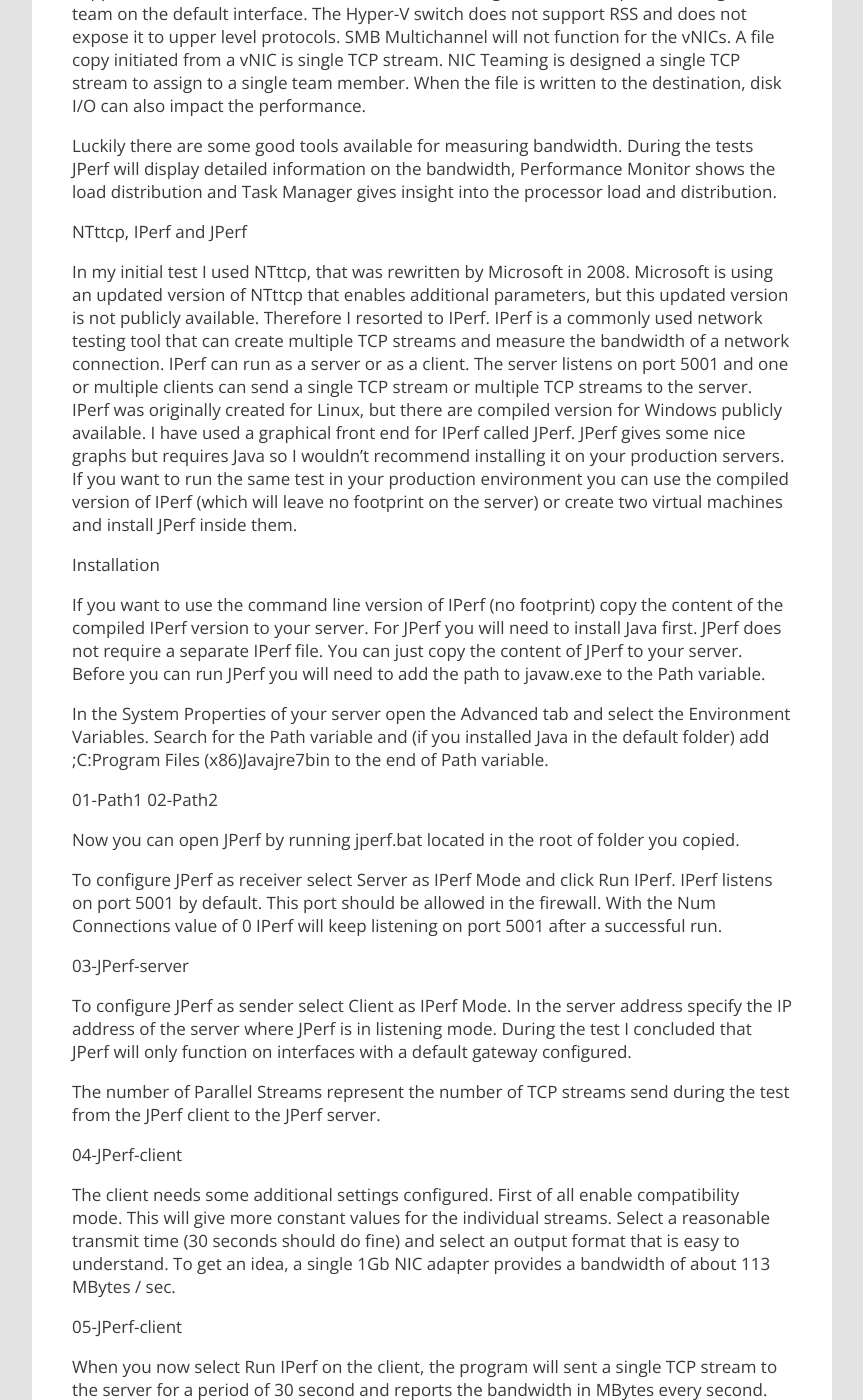
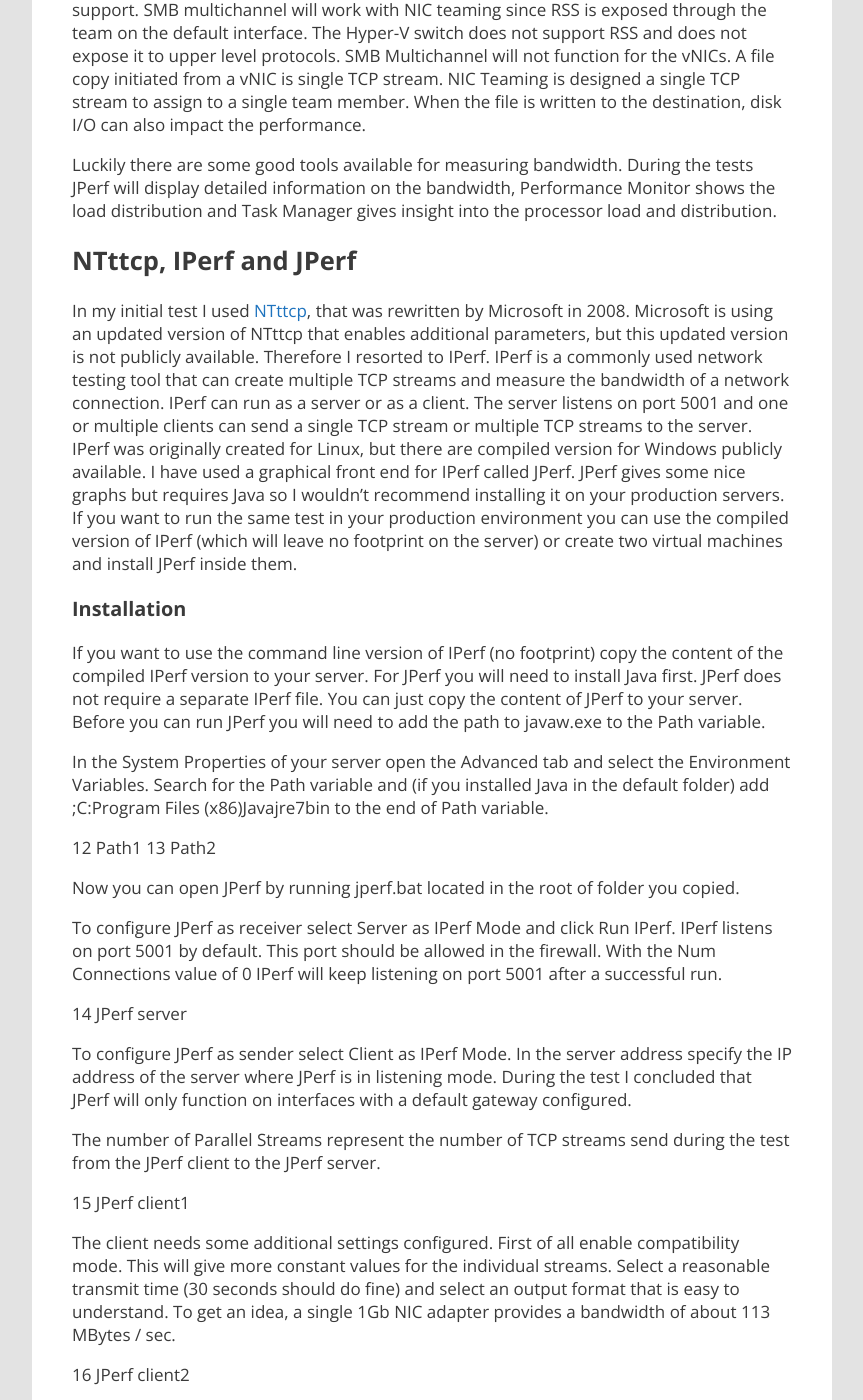
Before and after one commit to marcvaneijk/marcvaneijk.old, a Jekyll site: the page built from _posts/2013-01-09-nic2.md, in a window 1280 px wide and 1400 px high, scrolled down 877 px. Shown: the whole window, without its empty margins (58-921 px from the left). Built offline with Jekyll 4.4.1, drawn with Linux system fonts in a browser that asks for light colours; nearby versions of some CDN libraries; some of the changed text lies outside the part shown.

Commit message:
Update 2013-01-09-nic2.md

```diff
--- a/_posts/2013-01-09-nic2.md
+++ b/_posts/2013-01-09-nic2.md
@@ -12,7 +12,7 @@ This blog series consists of four parts
 - [NIC Teaming, Hyper-V switch, QoS and actual performance | part 3 – Performance](/2013/09/22/bmd3)
 - [NIC Teaming, Hyper-V switch, QoS and actual performance | part 4 – Traffic classes](/2013/10/05/bmd4)
 
-Preparing the lab
+## Preparing the lab
 
 The test lab consist of two servers (HP Proliant DL 360 G5, nothing fancy but it will give a good picture on the processor demand). Each server contains a dual port 10Gb NIC and a quad port 1Gb NIC. The NICs have RSS and VMQ support. The quad port 1Gb NIC in the servers are directly connected to each other. This will give the best picture since a switch configuration might interfere with the results.
 
@@ -20,62 +20,62 @@ Performance is influenced by a lot of factors. For example, copying a large file
 
 Luckily there are some good tools available for measuring bandwidth. During the tests JPerf will display detailed information on the bandwidth, Performance Monitor shows the load distribution and Task Manager gives insight into the processor load and distribution.
 
-NTttcp, IPerf and JPerf
+## NTttcp, IPerf and JPerf
 
-In my initial test I used NTttcp, that was rewritten by Microsoft in 2008. Microsoft is using an updated version of NTttcp that enables additional parameters, but this updated version is not publicly available. Therefore I resorted to IPerf. IPerf is a commonly used network testing tool that can create multiple TCP streams and measure the bandwidth of a network connection. IPerf can run as a server or as a client. The server listens on port 5001 and one or multiple clients can send a single TCP stream or multiple TCP streams to the server. IPerf was originally created for Linux, but there are compiled version for Windows publicly available. I have used a graphical front end for IPerf called JPerf. JPerf gives some nice graphs but requires Java so I wouldn’t recommend installing it on your production servers. If you want to run the same test in your production environment you can use the compiled version of IPerf (which will leave no footprint on the server) or create two virtual machines and install JPerf inside them.
+In my initial test I used [NTttcp](http://msdn.microsoft.com/en-us/library/windows/hardware/gg463264.aspx), that was rewritten by Microsoft in 2008. Microsoft is using an updated version of NTttcp that enables additional parameters, but this updated version is not publicly available. Therefore I resorted to IPerf. IPerf is a commonly used network testing tool that can create multiple TCP streams and measure the bandwidth of a network connection. IPerf can run as a server or as a client. The server listens on port 5001 and one or multiple clients can send a single TCP stream or multiple TCP streams to the server. IPerf was originally created for Linux, but there are compiled version for Windows publicly available. I have used a graphical front end for IPerf called JPerf. JPerf gives some nice graphs but requires Java so I wouldn’t recommend installing it on your production servers. If you want to run the same test in your production environment you can use the compiled version of IPerf (which will leave no footprint on the server) or create two virtual machines and install JPerf inside them.
 
-Installation
+### Installation
 
 If you want to use the command line version of IPerf (no footprint) copy the content of the compiled IPerf version to your server. For JPerf you will need to install Java first. JPerf does not require a separate IPerf file. You can just copy the content of JPerf to your server. Before you can run JPerf you will need to add the path to javaw.exe to the Path variable.
 
 In the System Properties of your server open the Advanced tab and select the Environment Variables. Search for the Path variable and (if you installed Java in the default folder) add ;C:Program Files (x86)Javajre7bin to the end of Path variable.
 
-01-Path1    02-Path2
+12 Path1    13 Path2
 
 Now you can open JPerf by running jperf.bat located in the root of folder you copied.
 
 To configure JPerf as receiver select Server as IPerf Mode and click Run IPerf. IPerf listens on port 5001 by default. This port should be allowed in the firewall. With the Num Connections value of 0 IPerf will keep listening on port 5001 after a successful run.
 
-03-JPerf-server
+14 JPerf server
 
 To configure JPerf as sender select Client as IPerf Mode. In the server address specify the IP address of the server where JPerf is in listening mode. During the test I concluded that JPerf will only function on interfaces with a default gateway configured.
 
 The number of Parallel Streams represent the number of TCP streams send during the test from the JPerf client to the JPerf server.
 
-04-JPerf-client
+15 JPerf client1
 
 The client needs some additional settings configured. First of all enable compatibility mode. This will give more constant values for the individual streams. Select a reasonable transmit time (30 seconds should do fine) and select an output format that is easy to understand. To get an idea, a single 1Gb NIC adapter provides a bandwidth of about 113 MBytes / sec.
 
-05-JPerf-client
+16 JPerf client2
 
 When you now select Run IPerf on the client, the program will sent a single TCP stream to the server for a period of 30 second and reports the bandwidth in MBytes every second.
 
-Performance Monitor
+## Performance Monitor
 
 Performance Monitor in Windows Server 2012 provides counters to monitor the Load distribution of the TCP streams on the Physical NICs in the LBFO team. The counter Bytes Total/Sec of the performance object Network Adapter will display the Total Bytes per second for an individual physical NIC.
 
-Configuration
+### Configuration
 
 When you open performance monitor (perfmon.msc) and select Performance Monitor in the left menu the % Processor time counter is enabled by default. You can remove or deselect this counter.
 
-06-PerfmonOpen
+17 PerfmonOpen
 
 Add a new counter by clicking on the green plus icon. Search for the Network Adapter performance object and select the Bytes Total/sec. In the instances of selected object choose all the physical NICs that are part of the LBFO team.
 
-07-PerfmonAddCounter
+18 PerfmonAddCounter
 
 Performance monitor provides several views. The best view for the tests is probably Histogram bar. Open the properties of the Performance Monitor, select the Graph tab and change the view to Histogram bar. In the same tab change the vertical scale maximum to 15000 for monitoring on 1Gb Physical NICs or 150000 for monitoring on 10Gb Physical NICs.
 
-08-PerfmonProperties
+19 PerfmonProperties
 
-Task Manager
+## Task Manager
 
 The new Task Manager in Windows Server 2012 comes with a lot of new functionality. The performance tab shows real-time information on individual processor load.
 
-Configuration
+### Configuration
 
 To enable Task Manager to display the processor load, just select the performance tab, select CPU in the left menu, right click the CPU activity and select change graph to Logical processors.
 
-09-TaskManagerLogical
+20 TaskManagerLogical
 
 In the next part of this series we will look at the actual tests.
```
